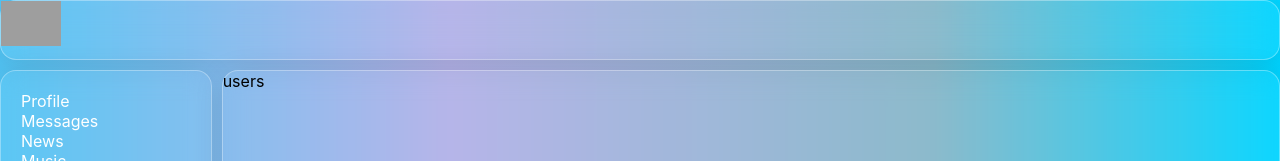
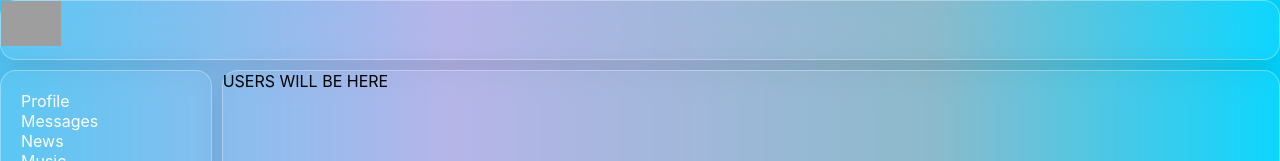
Before and after one commit to anotherShine/Social-network, a React (Create React App) app: page /users in a window 1280 px wide. Shown: the top 161 px of the page. Built offline with nearby package versions, Linux system fonts and the light colour scheme; grey boxes are pictures that could not be loaded.

Commit message:
created
created new folder Users with new file User.jsx

```diff
--- a/src/App.js
+++ b/src/App.js
@@ -5,6 +5,7 @@ import Header from "./components/Header/Header";
 import Navigation from "./components/Navigation/Navigation";
 import DialogsContainer from "./components/Dialogs/DialogsContainer";
 import { BrowserRouter, Routes, Route } from "react-router-dom";
+import Users from "./components/Users/Users";
 
 function App(props) {
   return (
@@ -17,7 +18,7 @@ function App(props) {
           <Routes>
             <Route path="/profile" element={<Profile />} />
             <Route path="/dialogs/*" element={<DialogsContainer />} />
-            <Route path="/users" element={<div>users</div>} />
+            <Route path="/users" element={<Users />} />
             <Route path="/news" />
             <Route path="/music" />
             <Route path="/settings" />
--- /dev/null
+++ b/src/components/Users/Users.jsx
@@ -0,0 +1,8 @@
+import React from "react";
+
+let Users = (props) => {
+    return <div>
+        USERS WILL BE HERE
+    </div>
+}
+export default Users;
```
